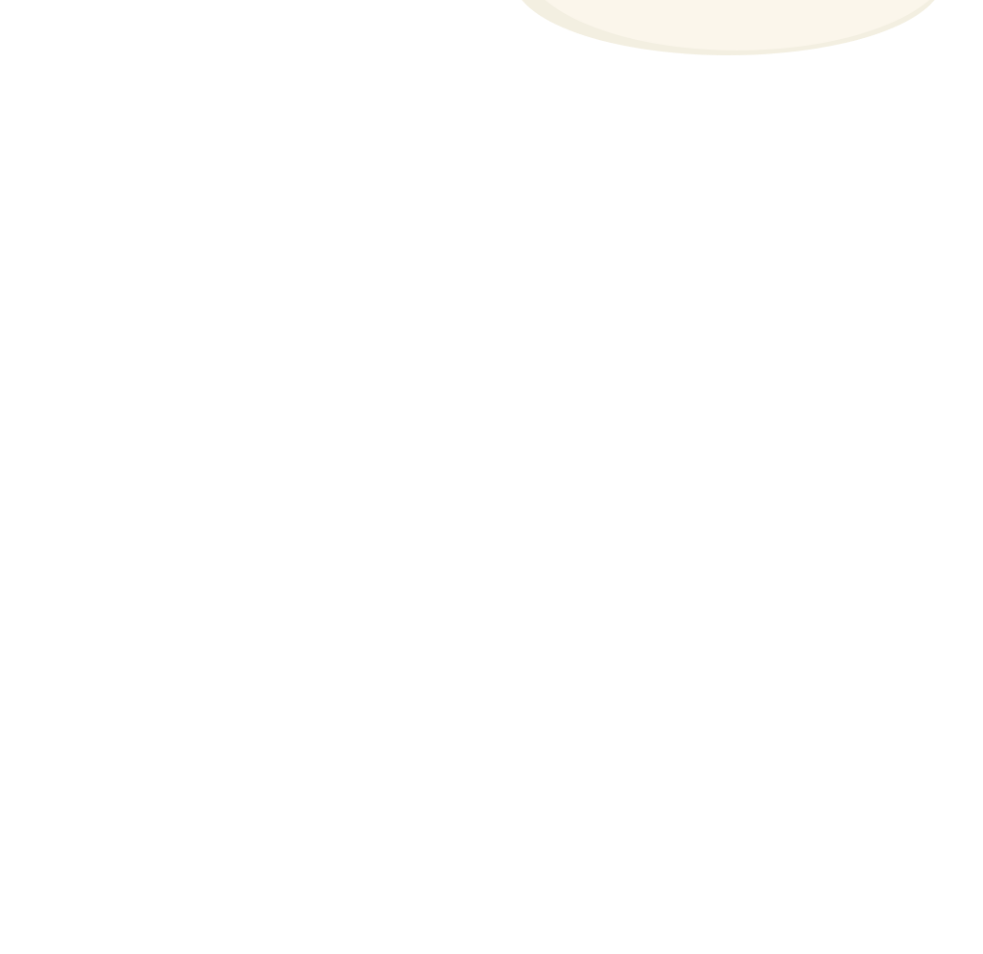
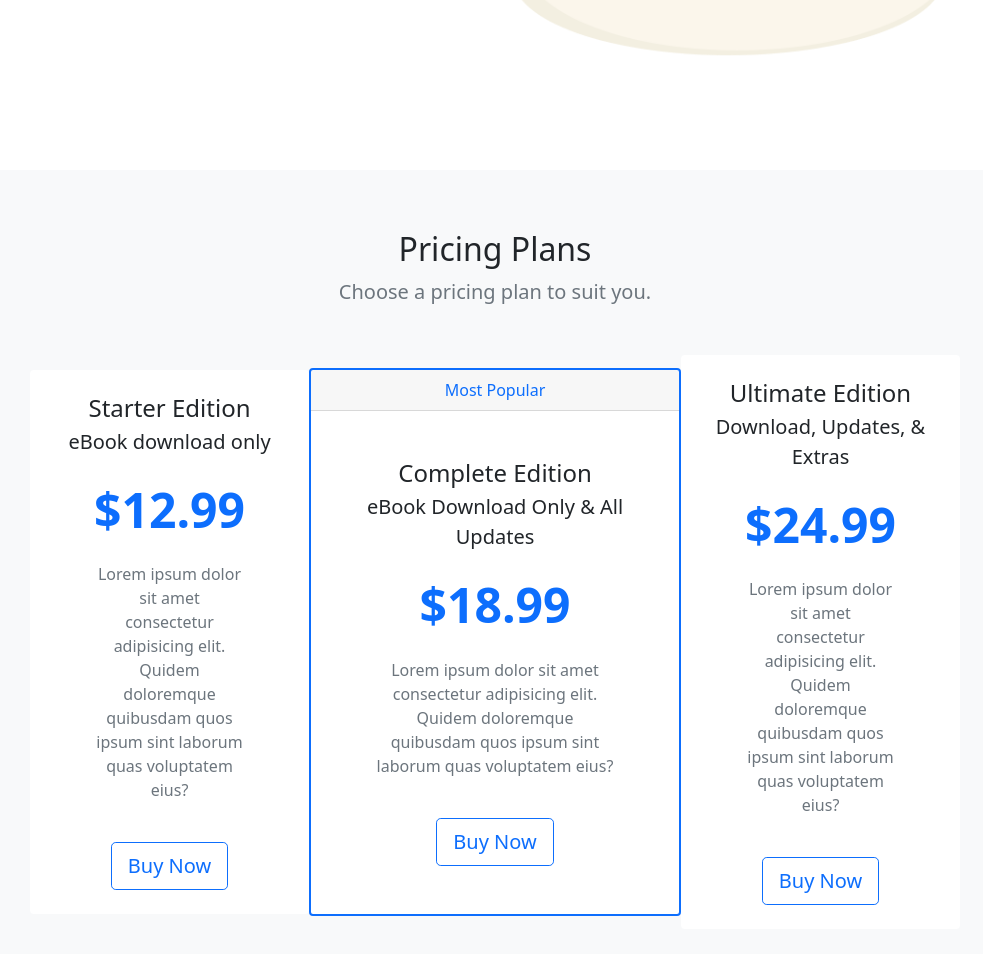
Before and after one commit to KingPr0o7/bootstrap-tutorial, a plain HTML site: page index.html in a window 1280 px wide. Shown: the part 556-1510 px from the top of the page, without its empty margins (145-1128 px from the left). Before the commit the page ends 800 px from the top, so only its background shows below. Drawn offline with nearby package versions, Linux system fonts and the light colour scheme.

Commit message:
:sparkles: Cards
- New pricing cards for each level, with popular being the most eye catching

```diff
--- a/index.html
+++ b/index.html
@@ -56,6 +56,54 @@
   </section>
 
   <!-- pricing plans -->
+	<section id="pricing" class="bg-light mt-5">
+		<div class="container-lg">
+			<div class="text-center">
+				<h2>Pricing Plans</h2>
+				<p class="lead text-muted">Choose a pricing plan to suit you.</p>
+			</div>
+
+			<div class="row my-5 align-items-center justify-content-center g-0">
+				<div class="col-8 col-lg-4 col-xl-3">
+					<div class="card border-0">
+						<div class="card-body text-center py-4">
+							<h4 class="card-title">Starter Edition</h4>
+							<p class="lead card-subtitle">eBook download only</p>
+							<p class="display-5 my-4 text-primary fw-bold">$12.99</p>
+							<p class="card-text mx-5 text-muted d-none d-lg-block">Lorem ipsum dolor sit amet consectetur adipisicing elit. Quidem doloremque quibusdam quos ipsum sint laborum quas voluptatem eius?</p>
+							<a href="#" class="btn btn-outline-primary btn-lg mt-4">Buy Now</a>
+						</div>
+					</div>
+				</div>
+
+				<div class="col-9 col-lg-4">
+					<div class="card border-primary border-2">
+						<div class="card-header text-center text-primary">Most Popular</div>
+						<div class="card-body text-center py-5">
+							<h4 class="card-title">Complete Edition</h4>
+							<p class="lead card-subtitle">eBook Download Only & All Updates</p>
+							<p class="display-5 my-4 text-primary fw-bold">$18.99</p>
+							<p class="card-text mx-5 text-muted d-none d-lg-block">Lorem ipsum dolor sit amet consectetur adipisicing elit. Quidem doloremque quibusdam quos ipsum sint laborum quas voluptatem eius?</p>
+							<a href="#" class="btn btn-outline-primary btn-lg mt-4">Buy Now</a>
+						</div>
+					</div>
+				</div>
+
+				<div class="col-8 col-lg-4 col-xl-3">
+					<div class="card border-0">
+						<div class="card-body text-center py-4">
+							<h4 class="card-title">Ultimate Edition</h4>
+							<p class="lead card-subtitle">Download, Updates, & Extras</p>
+							<p class="display-5 my-4 text-primary fw-bold">$24.99</p>
+							<p class="card-text mx-5 text-muted d-none d-lg-block">Lorem ipsum dolor sit amet consectetur adipisicing elit. Quidem doloremque quibusdam quos ipsum sint laborum quas voluptatem eius?</p>
+							<a href="#" class="btn btn-outline-primary btn-lg mt-4">Buy Now</a>
+						</div>
+					</div>
+				</div>
+
+			</div>
+		</div>
+	</section>
 
 
   <!-- topics at a glance -->
```
